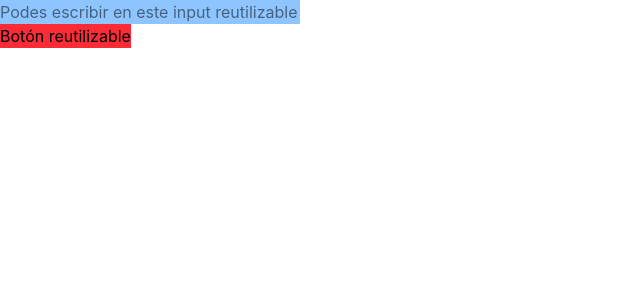
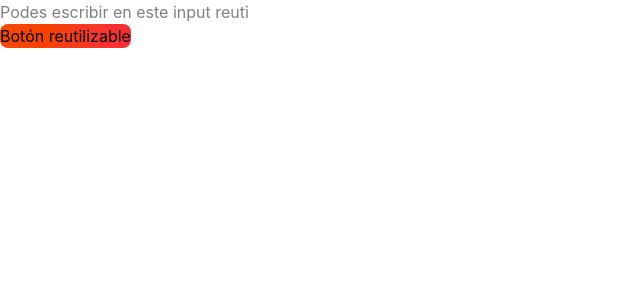
Before and after one commit to Empanas-Piolas-Margules-Naiderman/empanadas-piolas-Margules-Naiderman, a React (Vite) app: page / in a window 1280 px wide. Shown: the top 300 px of the page, without its empty margins (0-640 px from the left). Built offline with nearby package versions, Linux system fonts and the light colour scheme.

Commit message:
Rutas lal

```diff
--- a/package.json
+++ b/package.json
@@ -13,6 +13,7 @@
     "@tailwindcss/vite": "^4.2.4",
     "react": "^19.2.4",
     "react-dom": "^19.2.4",
+    "react-router-dom": "^7.14.2",
     "tailwindcss": "^4.2.4"
   },
   "devDependencies": {
--- a/src/App.tsx
+++ b/src/App.tsx
@@ -1,29 +1,14 @@
-import ReusableButton from "./assets/components/reusableButton";
-import ReusableInput from "./assets/components/ReusableInput";
+import { Route, Routes } from "react-router-dom";
+import HomePage from "./assets/screens/HomePage";
+import LogIn from "./assets/screens/LogIn";
 
 const App = () => {
   return (
-    <div>
-      <div className="flex items-center">
-        <ReusableInput
-          placeHolder="Podes escribir en este input reutilizable" //Lo mismo que text pero para input. No obligatorio
-          className="bg-blue-300 min-w-75" //Estilos. Obligatorio
-        />
-      </div>
-      <div className="flex items-center">
-        <ReusableButton
-          text="Botón reutilizable" //Texto del boton. No obligaorio
-          openFunction={Botonear} //Funcion que se ejecuta cuando se toca. Obligaorio
-          className="bg-red-500" //Estilos. Obligatorio
-          // image="/Link de la imagen.formato" <---- Esa es la sintaxis. Tenés que poner la imagen en la carpeta public para que funcione. No obligatorio
-        />
-      </div>
-    </div>
+    <Routes>
+      <Route path="/" element={<HomePage />} />
+      <Route path="/login" element={<LogIn />} />
+    </Routes>
   );
 };
 
-function Botonear() {
-  console.log("lal");
-}
-
 export default App;
--- a/src/assets/components/reusableButton.tsx
+++ b/src/assets/components/reusableButton.tsx
@@ -5,10 +5,10 @@ type Props = React.ButtonHTMLAttributes<HTMLButtonElement> & {
 };
 
 function ReusableButton(props: Props) {
-  const { image, className = "", text, openFunction } = props;
+  const { image, text, openFunction } = props;
 
   return (
-    <button onClick={openFunction} className={className} >
+    <button onClick={openFunction} className="bg-gradient-to-r from-orange-600 to-red-500 rounded-lg">
       <img src={image} />
       {text}
     </button>
--- /dev/null
+++ b/src/assets/screens/HomePage.tsx
@@ -0,0 +1,27 @@
+import ReusableInput from "../components/ReusableInput";
+import ReusableButton from "../components/reusableButton";
+
+function HomePage() {
+    return (
+        <div>
+      <div className="flex items-center">
+        <ReusableInput
+          placeHolder="Podes escribir en este input reutilizable" //Lo mismo que text pero para input. No obligatorio
+        />
+      </div>
+      <div className="flex items-center">
+        <ReusableButton
+          text="Botón reutilizable" //Texto del boton. No obligaorio
+          openFunction={Botonear} //Funcion que se ejecuta cuando se toca. Obligaorio
+          // image="/Link de la imagen.formato" <---- Esa es la sintaxis. Tenés que poner la imagen en la carpeta public para que funcione. No obligatorio
+        />
+      </div>
+    </div>
+    );
+}
+
+function Botonear() {
+    console.log("lal");
+  }
+
+export default HomePage;
--- /dev/null
+++ b/src/assets/screens/LogIn.tsx
@@ -0,0 +1,7 @@
+function LogIn() {
+  return (
+    <div>Eto es log in lol</div>
+  );
+}
+
+export default LogIn;
--- a/src/main.tsx
+++ b/src/main.tsx
@@ -2,9 +2,12 @@ import { StrictMode } from "react";
 import { createRoot } from "react-dom/client";
 import "./index.css";
 import App from "./App.tsx";
+import { BrowserRouter } from "react-router-dom";
 
 createRoot(document.getElementById("root")!).render(
   <StrictMode>
-    <App />
+    <BrowserRouter>
+      <App />
+    </BrowserRouter>
   </StrictMode>,
 );
```
Also changed, not shown: 2 other files (tests, documents, lock files or other folders).
